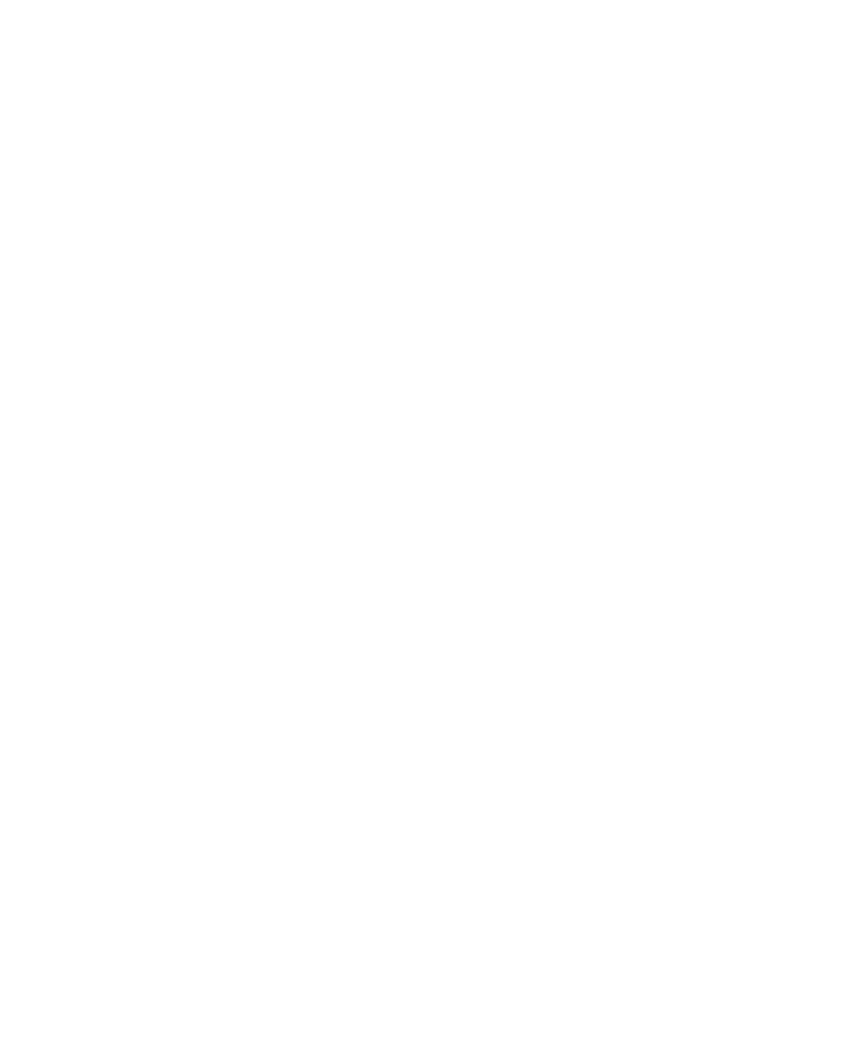
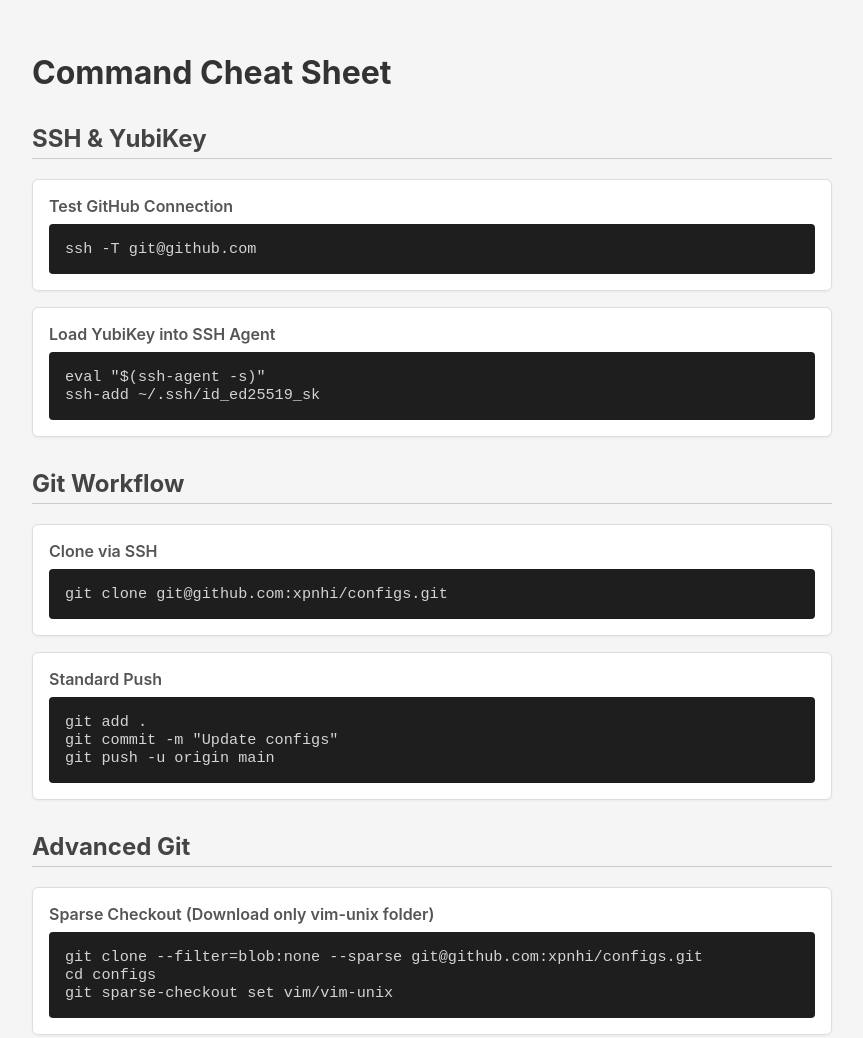
Before and after one commit to xpnhi/public, a plain HTML site: page index.html in a window 1280 px wide. Shown: the whole page, without its empty margins (208-1071 px from the left). Before the commit the page ends 800 px from the top, so only its background shows below. Drawn offline with Linux system fonts and the light colour scheme.

Commit message:
Update index.html

```diff
--- a/index.html
+++ b/index.html
@@ -3,9 +3,86 @@
 <head>
     <meta charset="UTF-8">
     <meta name="viewport" content="width=device-width, initial-scale=1.0">
-    <title>My Website</title>
+    <title>Command Notes</title>
+    <style>
+        body {
+            font-family: -apple-system, BlinkMacSystemFont, "Segoe UI", sans-serif;
+            max-width: 800px;
+            margin: 0 auto;
+            padding: 2rem;
+            background-color: #f5f5f5;
+            color: #333;
+        }
+
+        h1 { margin-bottom: 2rem; }
+        h2 { margin-top: 2rem; border-bottom: 1px solid #ccc; padding-bottom: 5px; color: #444; }
+
+        .command-box {
+            background: white;
+            border: 1px solid #ddd;
+            border-radius: 6px;
+            padding: 1rem;
+            margin-bottom: 1rem;
+            box-shadow: 0 1px 3px rgba(0,0,0,0.05);
+        }
+
+        .command-box p {
+            margin: 0 0 0.5rem 0;
+            font-weight: 600;
+            color: #555;
+        }
+
+        pre {
+            background: #1e1e1e;
+            color: #d4d4d4;
+            padding: 1rem;
+            border-radius: 4px;
+            overflow-x: auto;
+            font-family: monospace;
+            font-size: 0.95rem;
+            margin: 0;
+        }
+    </style>
 </head>
 <body>
 
-    </body>
+    <h1>Command Cheat Sheet</h1>
+
+    <h2>SSH & YubiKey</h2>
+
+    <div class="command-box">
+        <p>Test GitHub Connection</p>
+        <pre>ssh -T git@github.com</pre>
+    </div>
+
+    <div class="command-box">
+        <p>Load YubiKey into SSH Agent</p>
+        <pre>eval "$(ssh-agent -s)"
+ssh-add ~/.ssh/id_ed25519_sk</pre>
+    </div>
+
+    <h2>Git Workflow</h2>
+
+    <div class="command-box">
+        <p>Clone via SSH</p>
+        <pre>git clone git@github.com:xpnhi/configs.git</pre>
+    </div>
+
+    <div class="command-box">
+        <p>Standard Push</p>
+        <pre>git add .
+git commit -m "Update configs"
+git push -u origin main</pre>
+    </div>
+
+    <h2>Advanced Git</h2>
+
+    <div class="command-box">
+        <p>Sparse Checkout (Download only vim-unix folder)</p>
+        <pre>git clone --filter=blob:none --sparse git@github.com:xpnhi/configs.git
+cd configs
+git sparse-checkout set vim/vim-unix</pre>
+    </div>
+
+</body>
 </html>
```
